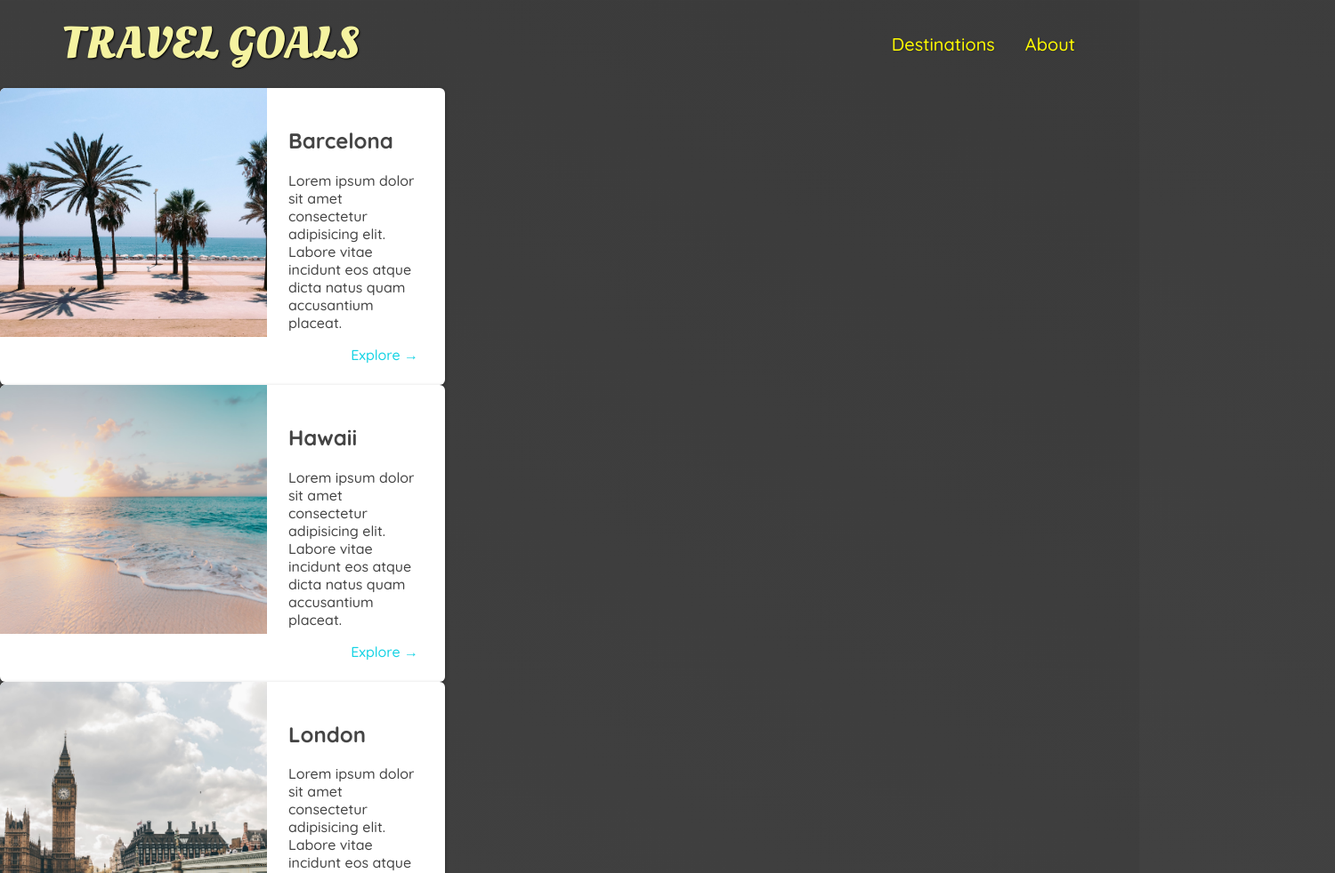
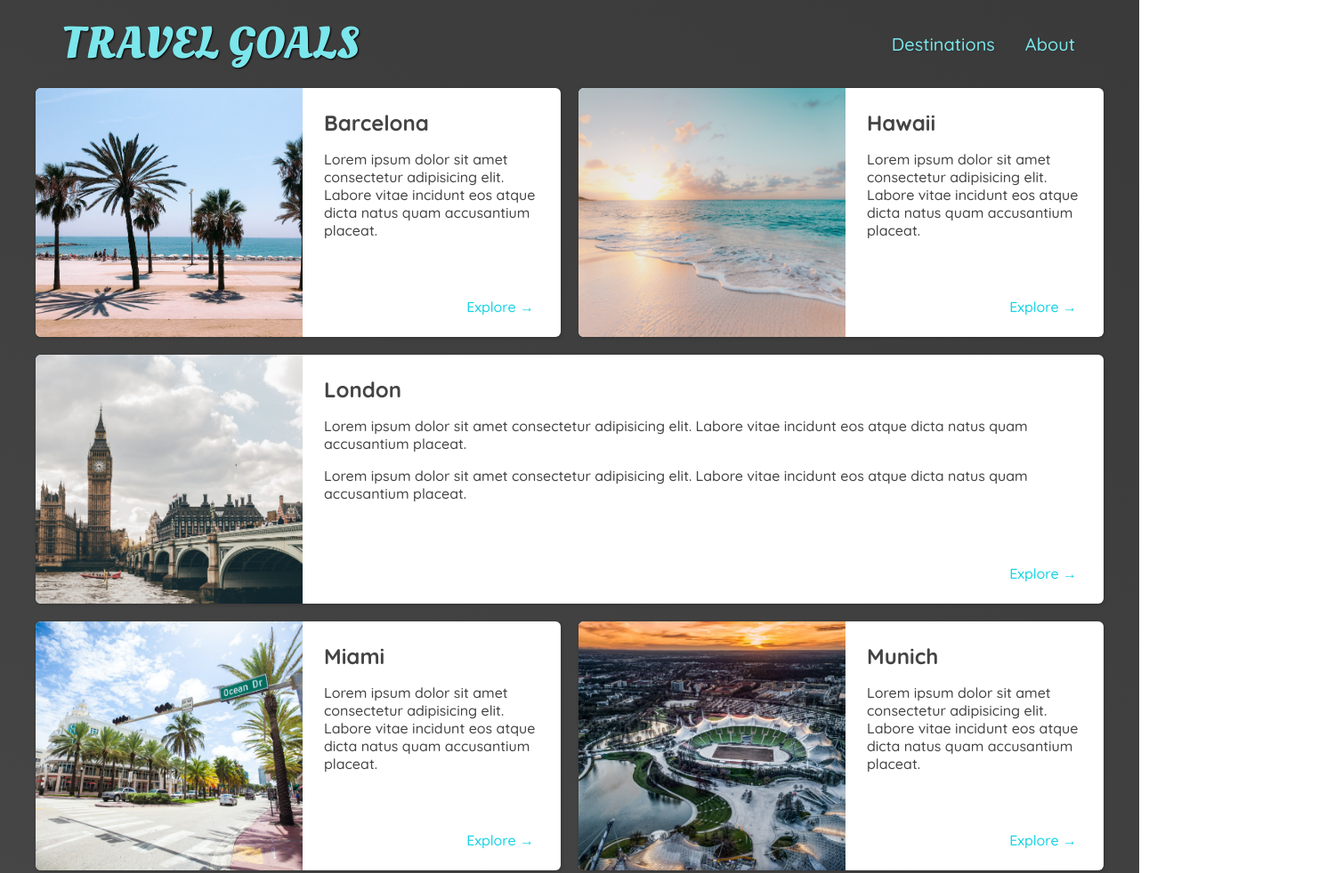
Before and after one commit to OrrCee/travel-goals, a plain HTML site: page places.html in a window 1280 px wide. Shown: the top 982 px of the page at 89% size, 1500 px wide, since content can reach past the window. Drawn offline with Linux system fonts and the light colour scheme.

Commit message:
Finished page Travel Goals

```diff
--- a/places.css
+++ b/places.css
@@ -1,15 +1,34 @@
 body {
   background: linear-gradient(30deg, rgb(77, 77, 77), rgb(58, 58, 58));
   color: rgb(68, 68, 68);
+}
+#page-logo a {
+  color: rgb(123, 230, 235);
 }
 
 header {
   position: static;
 }
 
+header a {
+  color: rgb(123, 230, 235);
+}
+
+header nav a:hover {
+  background-color: rgb(123, 230, 235);
+  color: rgb(59, 59, 59);
+}
+
 main ul {
-  width: 1500px;
-  margin: 0 auto;
+  width: 1200px;
+  margin: 0 auto 48px auto;
+  display: grid;
+  grid-template-columns: 1fr 1fr;
+  gap: 20px 20px;
+}
+
+li:nth-of-type(3) {
+  grid-column: 1 / span 2;
 }
 
 main li {
@@ -18,7 +37,6 @@ main li {
   box-shadow: 1px 1px 4px rgba(0, 0, 0, 0.2);
   border-radius: 6px;
   overflow: hidden;
-  width: 500px;
 }
 
 main li img {
@@ -33,6 +51,11 @@ main li img {
   flex-direction: column;
   justify-content: space-between;
 }
+
+.item-content h2 {
+  margin: 0;
+}
+
 .actions {
   text-align: right;
 }
--- a/shared.css
+++ b/shared.css
@@ -43,7 +43,7 @@ header a {
   border-radius: 6px;
 }
 
-header a:hover {
+header nav a:hover {
   color: (77, 77, 77);
   background-color: rgb(255, 251, 0);
 }
```
